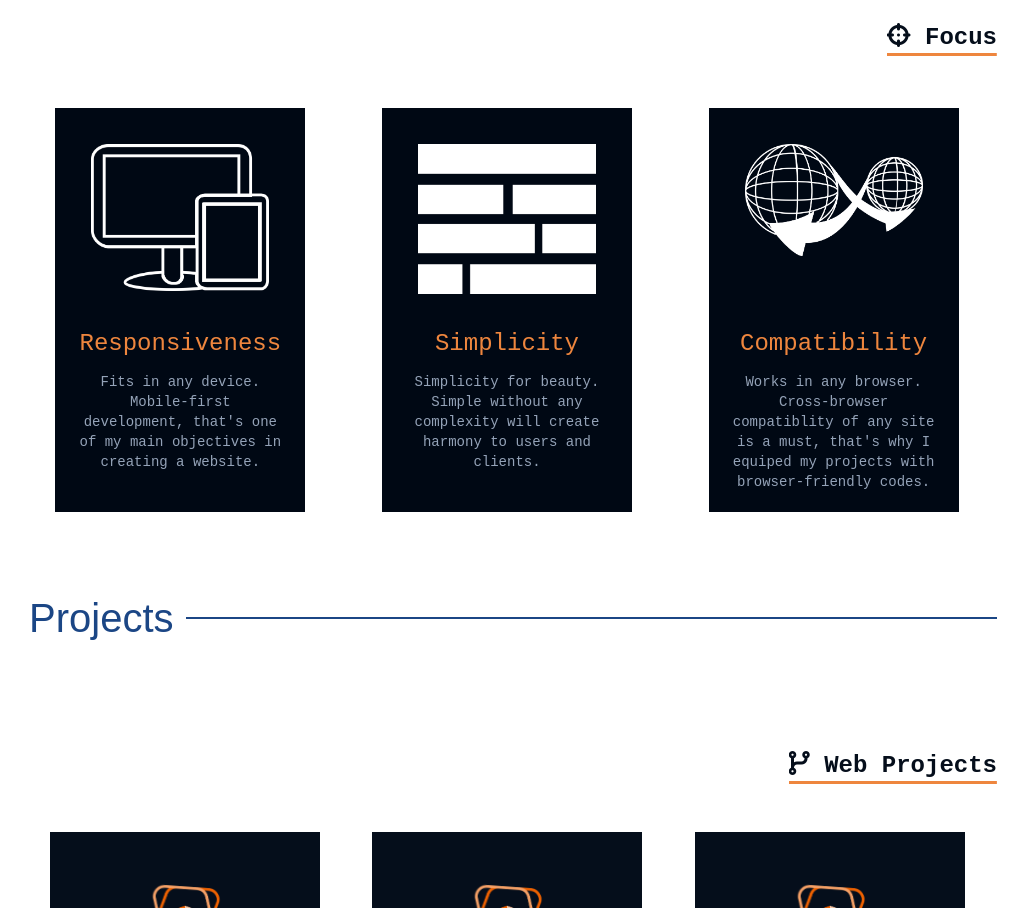
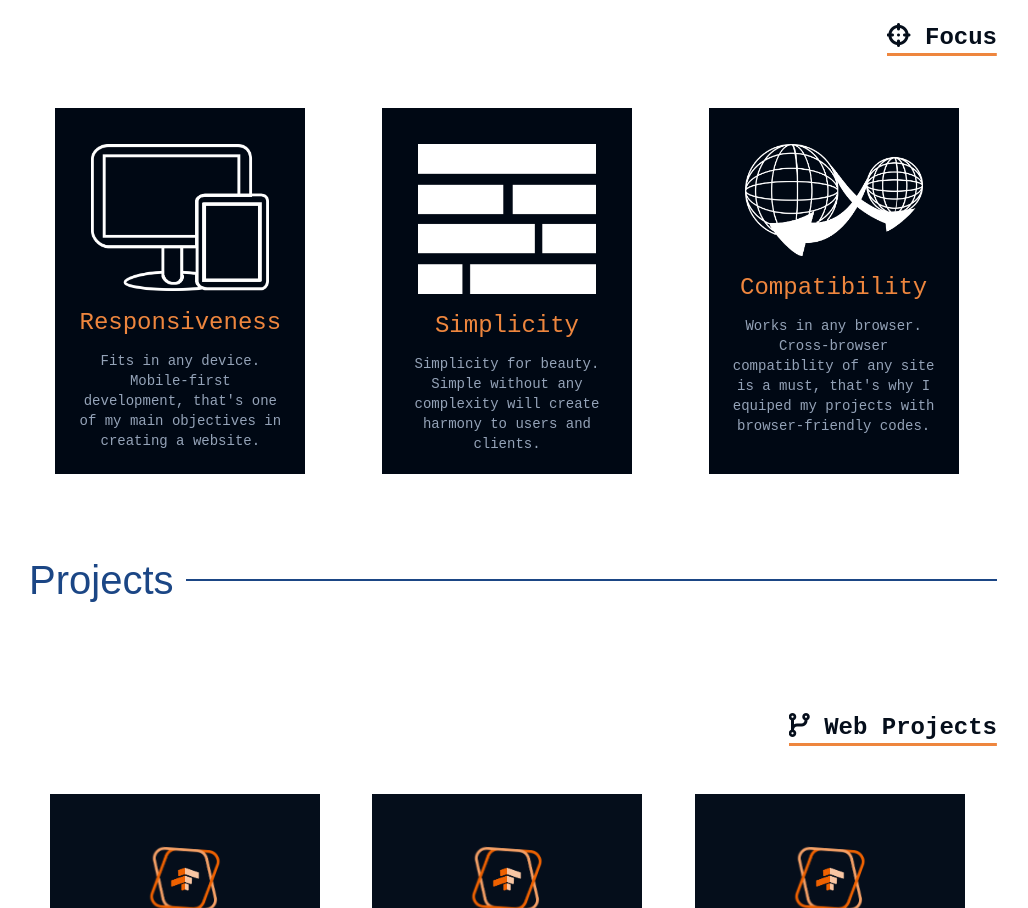
Before and after one commit to frances9172000/portfolio2023, a Next.js app: page / in a window 1280 px wide. Shown: the part 2200-3108 px from the top of the page, without its empty margins (133-1161 px from the left). Built offline with nearby package versions, Linux system fonts and the light colour scheme.

Commit message:
Fix overlap elements in focus

```diff
--- a/src/components/Focus.js
+++ b/src/components/Focus.js
@@ -5,14 +5,11 @@ import Image from "next/image";
 import { useInView } from "framer-motion";
 
 export default function Focus() {
-
   return (
     <div className="md:flex flex-wrap justify-evenly">
       <div className="card w-full md:w-[250px] my-3 mx-auto justify-between text-slate-400 text-sm text-center ">
         <div className="bg-[var(--secondary)] p-5 h-full">
-          <div className="h-[200px] p-4">
-            <Image alt="responsive icon" src={ResponsiveIcon} />
-          </div>
+          <Image alt="responsive icon" src={ResponsiveIcon} className="p-4" />
           <h1 className="mb-3 text-2xl text-[var(--secondary)]">
             Responsiveness
           </h1>
@@ -25,9 +22,7 @@ export default function Focus() {
 
       <div className="card w-full md:w-[250px] my-3 mx-auto justify-between text-slate-400 text-sm text-center ">
         <div className="bg-[var(--secondary)] p-5 h-full">
-          <div className="h-[200px] p-4">
-            <Image alt="responsive icon" src={SimplicityIcon} />
-          </div>
+          <Image alt="responsive icon" src={SimplicityIcon} className="p-4" />
           <h1 className="mb-3 text-2xl text-[var(--secondary)]">Simplicity</h1>
           <p>
             Simplicity for beauty. Simple without any complexity will create
@@ -38,9 +33,7 @@ export default function Focus() {
 
       <div className="card w-full md:w-[250px] my-3 mx-auto justify-between text-slate-400 text-sm text-center">
         <div className="bg-[var(--secondary)] p-5 h-full">
-          <div className="h-[200px] p-4">
-            <Image alt="responsive icon" src={CompatibilityIcon} />
-          </div>
+          <Image alt="responsive icon" src={CompatibilityIcon} className="p-4"/>
           <h1 className="mb-3 text-2xl text-[var(--secondary)]">
             Compatibility
           </h1>
```
